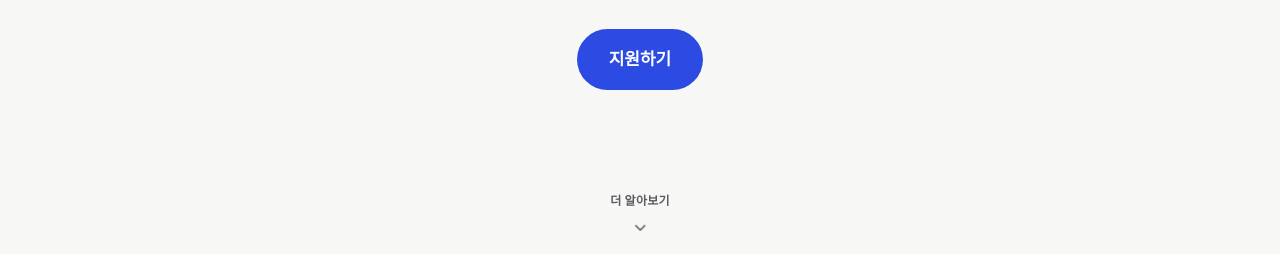
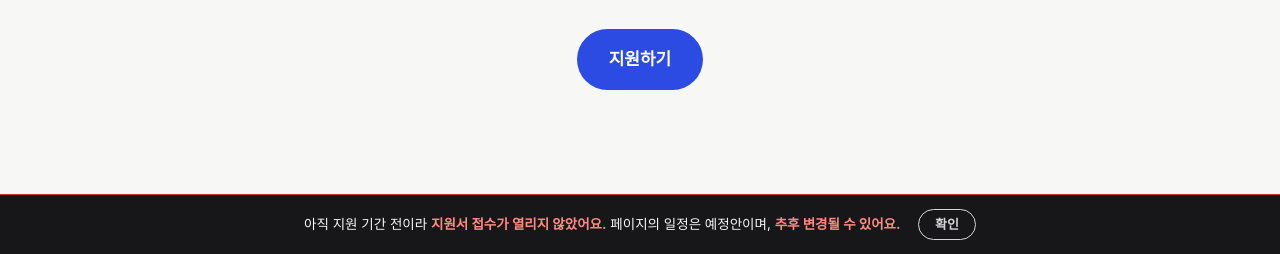
Before and after one commit to jiwonsudo/zaha-intl-recruit, a plain HTML site: page index.html in a window 1280 px wide. Shown: the part 546-800 px from the top of the page. Drawn offline with Linux system fonts and the light colour scheme; a web font is replaced by a local one.

Commit message:
feat: 지원 기간 전/일정 미확정 안내 하단 바 추가
일정을 새 스케줄로 교체하고, 페이지 진입 시 지원 접수 미개통과
일정 변경 가능성을 알리는 하단 안내 바(확인 버튼으로 닫힘)를 추가

```diff
--- a/index.html
+++ b/index.html
@@ -256,6 +256,13 @@
   </div>
 </footer>
 
+<div class="notice-bar" id="noticeBar" role="status">
+  <div class="wrap notice-inner">
+    <p>아직 지원 기간 전이라 <b>지원서 접수가 열리지 않았어요.</b> 페이지의 일정은 예정안이며, <b>추후 변경될 수 있어요.</b></p>
+    <button type="button" class="notice-close" id="noticeClose">확인</button>
+  </div>
+</div>
+
 <script src="script.js"></script>
 
 </body>
--- a/script.js
+++ b/script.js
@@ -66,4 +66,15 @@
       animate();
     }
   }
+
+  const noticeBar = document.getElementById('noticeBar');
+  const noticeClose = document.getElementById('noticeClose');
+  if(noticeBar){
+    setTimeout(function(){ noticeBar.classList.add('show'); }, 400);
+    if(noticeClose){
+      noticeClose.addEventListener('click', function(){
+        noticeBar.classList.remove('show');
+      });
+    }
+  }
 })();
--- a/style.css
+++ b/style.css
@@ -516,3 +516,48 @@ section.alt{
   border-top:1px solid var(--line);
   border-bottom:1px solid var(--line);
 }
+
+.notice-bar{
+  position:fixed;
+  left:0;
+  right:0;
+  bottom:0;
+  z-index:100;
+  background:var(--ink);
+  border-top:1px solid var(--red);
+  transform:translateY(100%);
+  transition:transform 0.4s ease;
+}
+.notice-bar.show{transform:translateY(0);}
+.notice-inner{
+  display:flex;
+  align-items:center;
+  justify-content:space-between;
+  gap:16px;
+  padding:14px 24px;
+}
+.notice-bar p{
+  margin:0;
+  font-size:13.5px;
+  color:var(--bg);
+}
+.notice-bar b{color:#ff8a80;}
+.notice-close{
+  flex:none;
+  border:1px solid var(--bg);
+  background:none;
+  color:var(--bg);
+  font-size:13px;
+  font-weight:700;
+  line-height:1;
+  cursor:pointer;
+  padding:8px 16px;
+  border-radius:999px;
+  opacity:0.85;
+  white-space:nowrap;
+}
+.notice-close:hover{opacity:1;background:rgba(255,255,255,0.1);}
+@media (max-width:640px){
+  .notice-inner{flex-direction:row;padding:12px 16px;}
+  .notice-bar p{font-size:12.5px;}
+}
```
